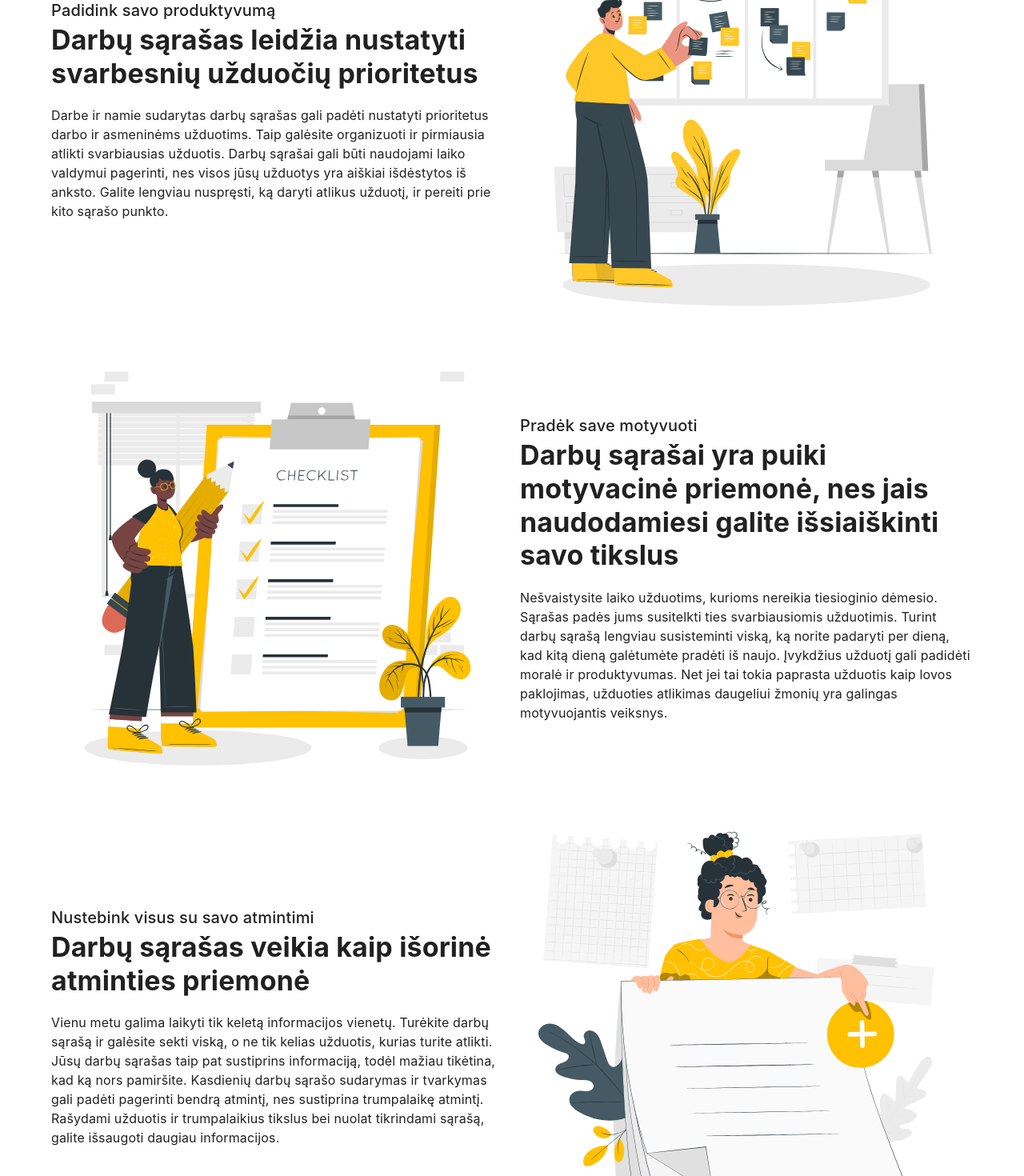
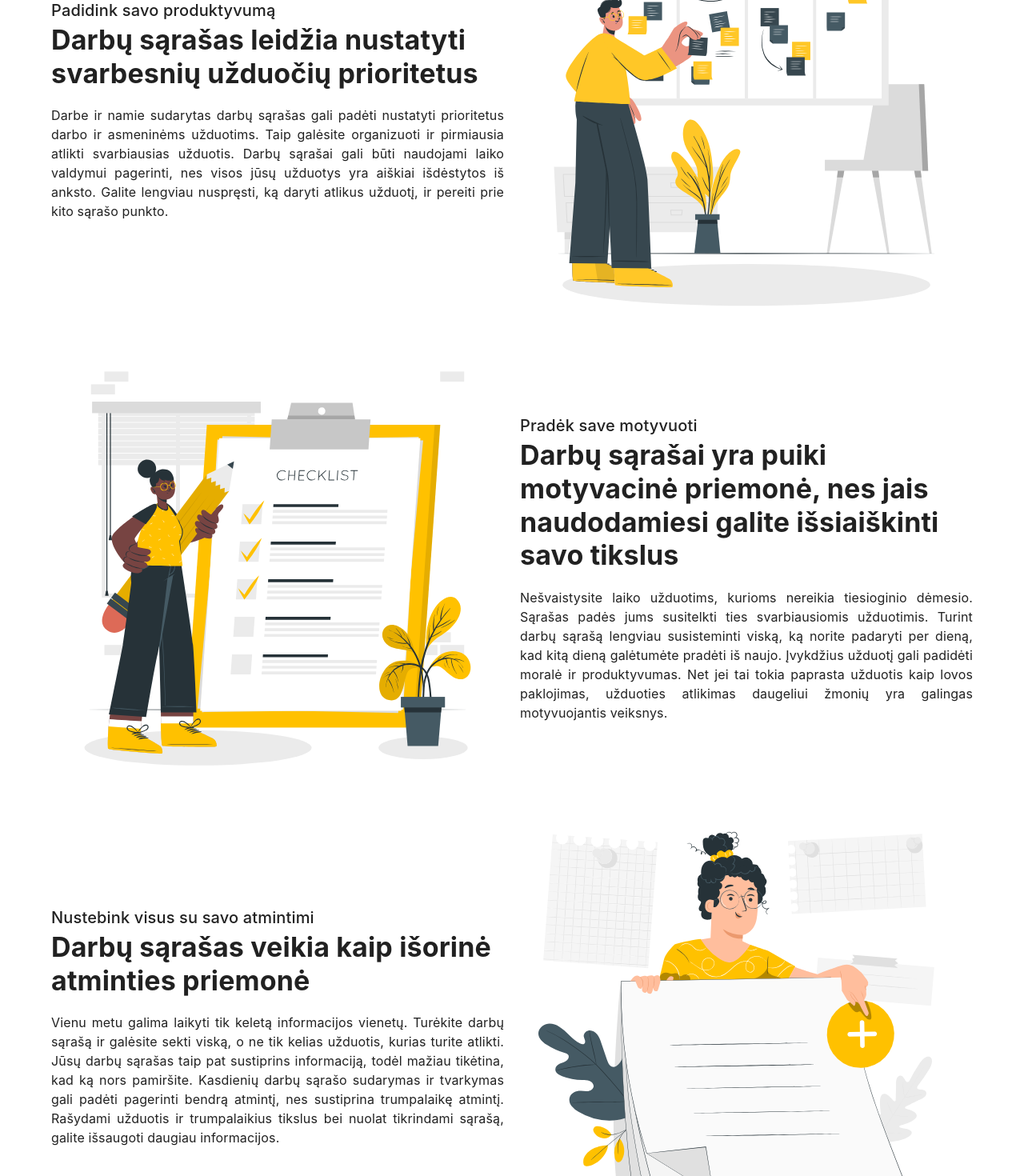
Before and after one commit to T4dam/Tasky, a React (Create React App) app in the folder client/: page / in a window 1280 px wide. Shown: the part 880-2350 px from the top of the page at 80% size. Built offline with nearby package versions, Linux system fonts and the light colour scheme.

Commit message:
home page text fix

```diff
--- a/client/src/pages/AboutPage.jsx
+++ b/client/src/pages/AboutPage.jsx
@@ -33,7 +33,7 @@ const AboutPage = () => (
             {/* <cite>Brave New World</cite> */}
           </figcaption>
         </figure>
-        <Typography>
+        <Typography sx={{ textAlign: 'justify' }}>
           Vienas Harvardo verslo apžvalgos atliktas tyrimas
           parodė, kad 90 proc. vadovų dėl prasto laiko valdymo
           iššvaisto brangų laiką. Laiko eikvojimas ir
--- a/client/src/pages/board-page.jsx
+++ b/client/src/pages/board-page.jsx
@@ -89,9 +89,10 @@ const BoardPage = () => {
       },
     };
     setData(newState)
-    const indexList =  data.listIds.findIndex(i => i === listId);
-    if (indexList >= 0) {
-      await tasksService.saveCards(list.cards, indexList);
+
+    const indexOfList =  data.listIds.findIndex(i => i === listId);
+    if (indexOfList >= 0) {
+      await tasksService.saveCards(list.cards, indexOfList);
     }
   }
   //   const { listID, id } = action.payload;
@@ -155,6 +156,7 @@ const BoardPage = () => {
         },
       };
       setData(newState);
+
     }
   };
 
--- a/client/src/pages/home-page.jsx
+++ b/client/src/pages/home-page.jsx
@@ -21,7 +21,7 @@ const HomePage = () => (
           <Typography element="h3" variant="h4" sx={{ fontWeight: '700', mb: '20px', textAlign: { xs: 'center', sm: 'left' } }}>
             Darbų sąrašas leidžia nustatyti svarbesnių užduočių prioritetus
           </Typography>
-          <Typography sx={{ display: 'flex', justifyContent: 'flex-end', textAlign: { xs: 'center', sm: 'left' } }}>
+          <Typography sx={{ display: 'flex', justifyContent: 'flex-end', textAlign: { xs: 'justify' } }}>
             Darbe ir namie sudarytas darbų sąrašas gali padėti nustatyti prioritetus darbo
             ir asmeninėms užduotims. Taip galėsite organizuoti ir pirmiausia
             atlikti svarbiausias užduotis. Darbų sąrašai gali būti naudojami
@@ -44,7 +44,7 @@ const HomePage = () => (
             Darbų sąrašai yra puiki motyvacinė priemonė,
             nes jais naudodamiesi galite išsiaiškinti savo tikslus
           </Typography>
-          <Typography sx={{ display: 'flex', justifyContent: 'flex-end' }}>
+          <Typography sx={{ display: 'flex', justifyContent: 'flex-end', textAlign: { xs: 'justify' } }}>
             Nešvaistysite laiko užduotims, kurioms nereikia
             tiesioginio dėmesio. Sąrašas padės jums susitelkti ties
             svarbiausiomis užduotimis. Turint darbų sąrašą lengviau susisteminti
@@ -62,7 +62,7 @@ const HomePage = () => (
           <Typography element="h3" variant="h4" sx={{ fontWeight: '700', mb: '20px', textAlign: { xs: 'center', sm: 'left' } }}>
             Darbų sąrašas veikia kaip išorinė atminties priemonė
           </Typography>
-          <Typography sx={{ display: 'flex', justifyContent: 'flex-end' }}>
+          <Typography sx={{ display: 'flex', justifyContent: 'flex-end', textAlign: { xs: 'justify' } }}>
             Vienu metu galima laikyti tik keletą informacijos vienetų.
             Turėkite darbų sąrašą ir galėsite sekti viską, o ne tik kelias
             užduotis, kurias turite atlikti. Jūsų darbų sąrašas taip pat
```
Also changed, not shown: 1 other file (tests, documents, lock files or other folders).
